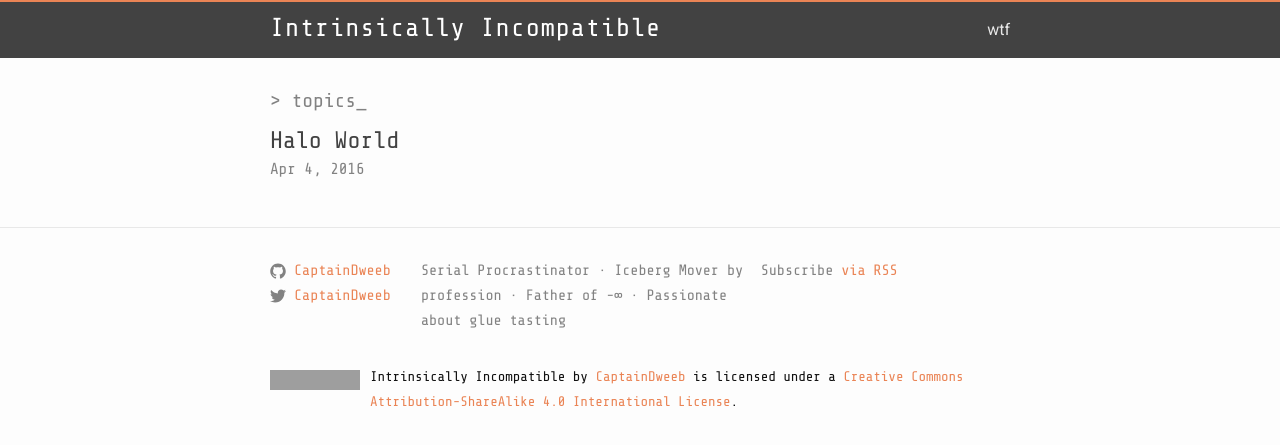
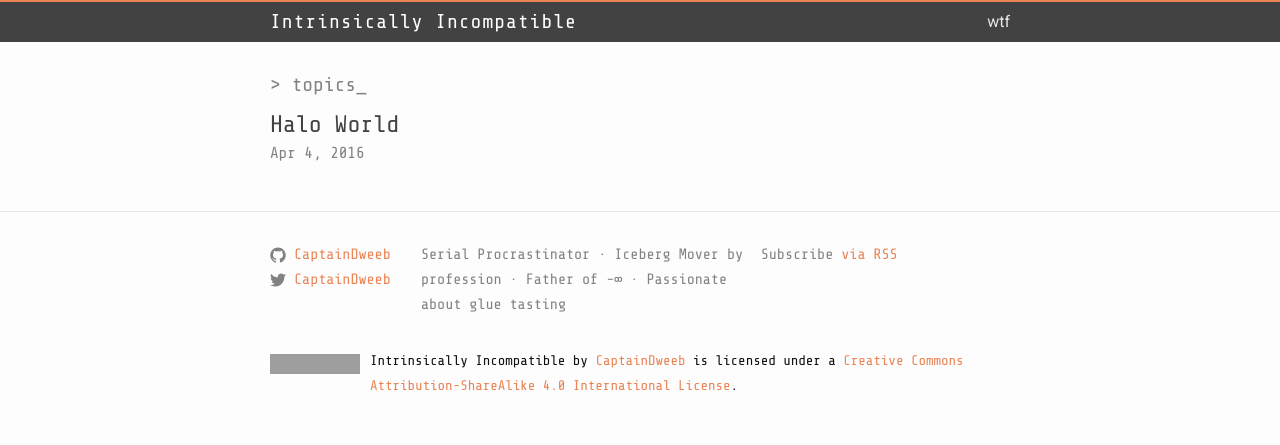
Before and after one commit to captaindweeb/captaindweeb.github.io, a Jekyll site: the page built from index.html, in a window 1280 px wide. Shown: the top 445 px of the page. Built offline with Jekyll 4.4.1, drawn with Linux system fonts in a browser that asks for light colours; grey boxes are pictures that could not be loaded.

Commit message:
Update header font size and line-height

```diff
--- a/_sass/_layout.scss
+++ b/_sass/_layout.scss
@@ -4,14 +4,13 @@
 .site-header {
     background: $grey-color-dark;
     border-top: 2px solid $brand-color;
-    min-height: 56px;
 
     // Positioning context for the mobile navigation icon
     position: relative;
 }
 
 .site-title {
-    font-size: 26px;
+    font-size: 20px;
     font-weight: 300;
     line-height: 2em;
     font-family: "Share Tech Mono", monospace;
@@ -35,7 +34,7 @@
 
 .site-nav {
     float: right;
-    line-height: 56px;
+    line-height: 40px;
 
     .menu-icon {
         display: none;
```
